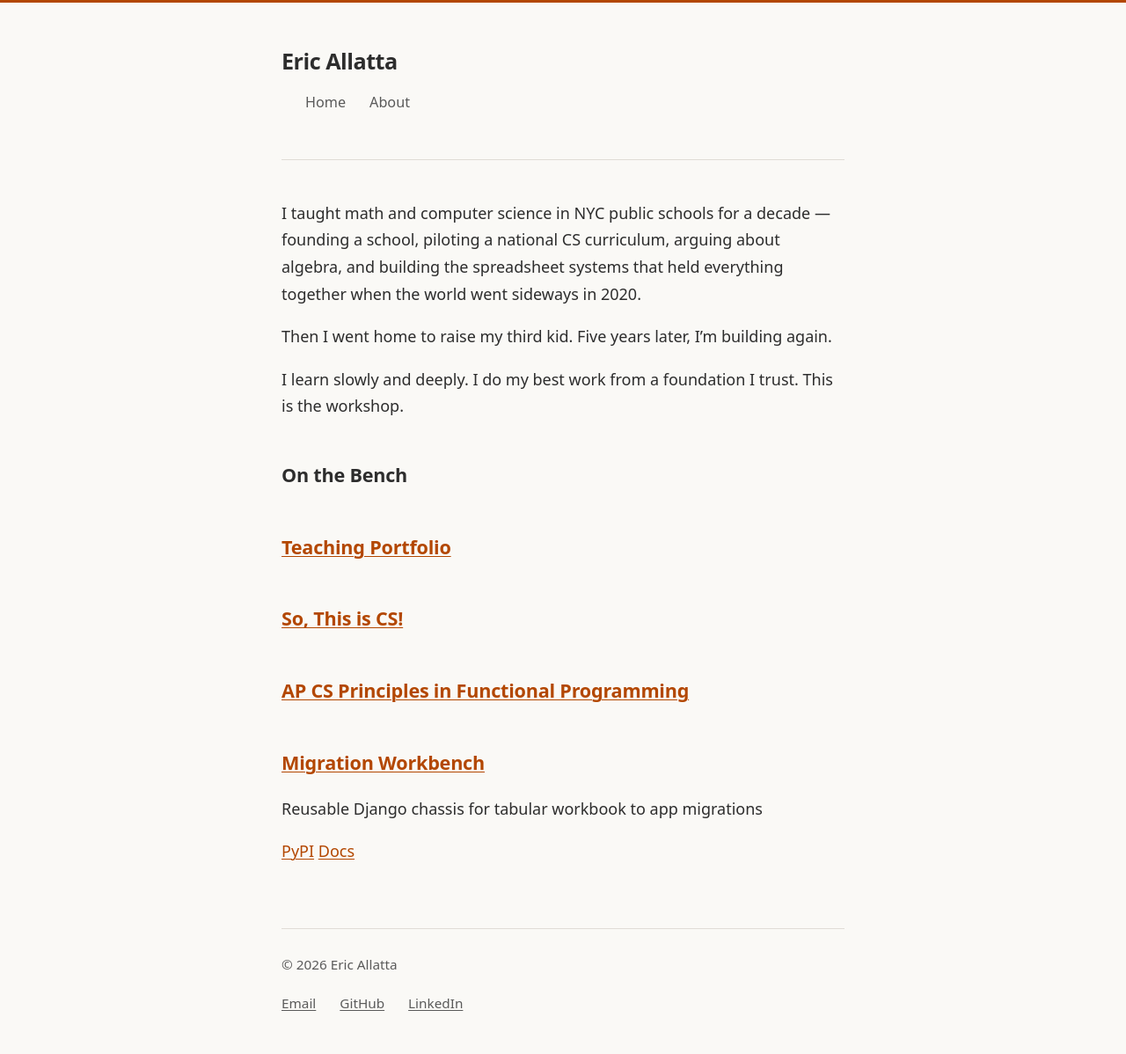
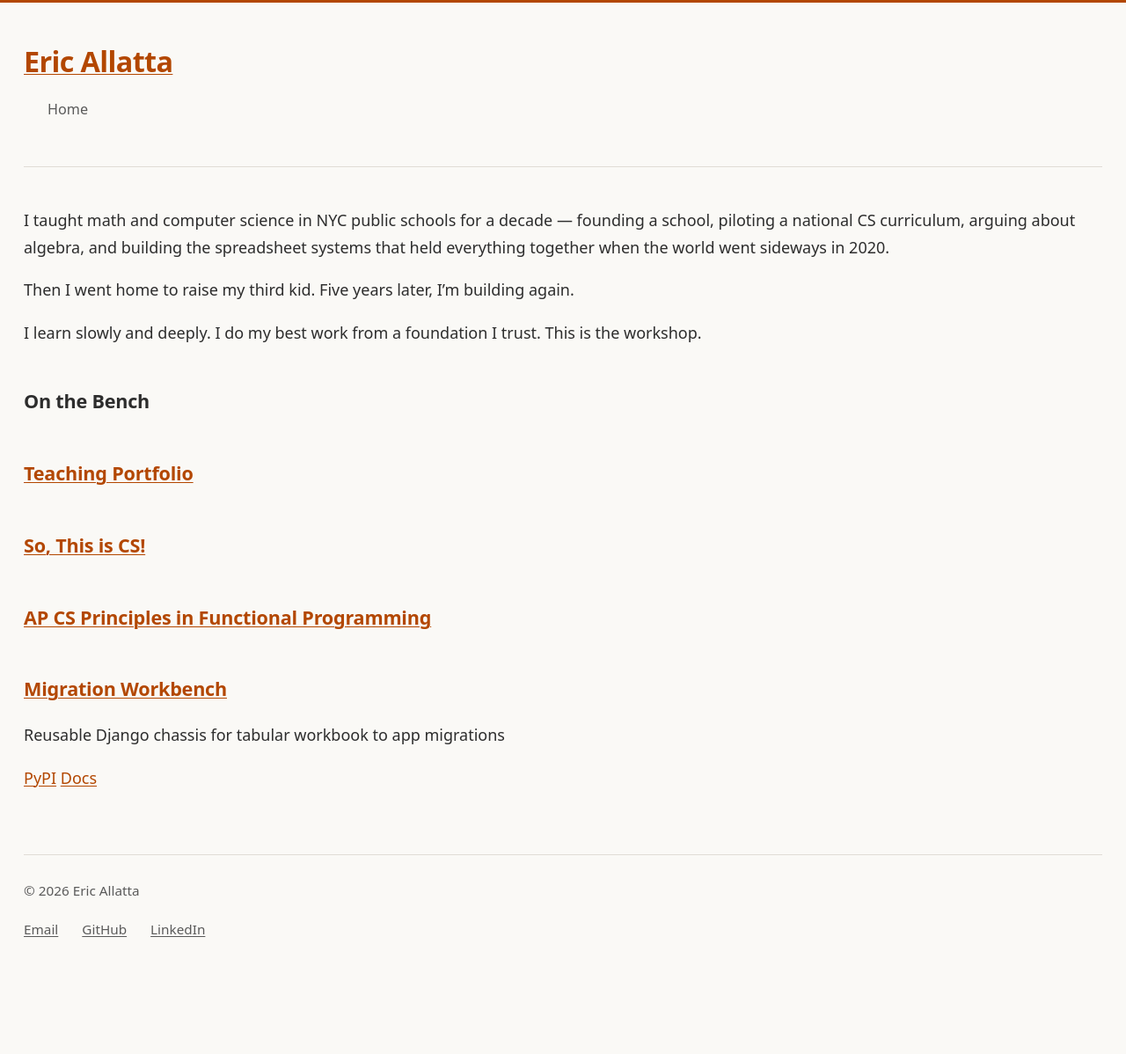
Before and after one commit to MrAllatta/mrallatta.github.io, a Jekyll site: the page built from index.md, in a window 1280 px wide. Shown: the whole page at 88% size. Built offline with Jekyll 4.4.1, drawn with Linux system fonts in a browser that asks for light colours; after the commit the page ends 1114 px from its top, so only the background shows below that.

```diff
--- a/_layouts/default.html
+++ b/_layouts/default.html
@@ -8,17 +8,14 @@
     <link rel="stylesheet" href="{{ '/assets/css/style.css' | relative_url }}">
 </head>
 <body>
-    <div class="site-wrapper">
     <header>
-            <div class="site-title"><a href="{{ '/' | relative_url }}">{{ site.title }}</a></div>
+        <h1><a href="{{ site.url }}">{{ site.title }}</a></h1>
         <nav>
             <ul>
-                    <li><a href="{{ '/' | relative_url }}">Home</a></li>
-                    <li><a href="{{ '/about/' | relative_url }}">About</a></li>
+                <li><a href="{{ site.baseurl }}/">Home</a></li>
             </ul>
         </nav>
     </header>
-
         <main>
             {{ content }}
         </main>
```
Lines whose indentation alone changed are shown as unchanged.
